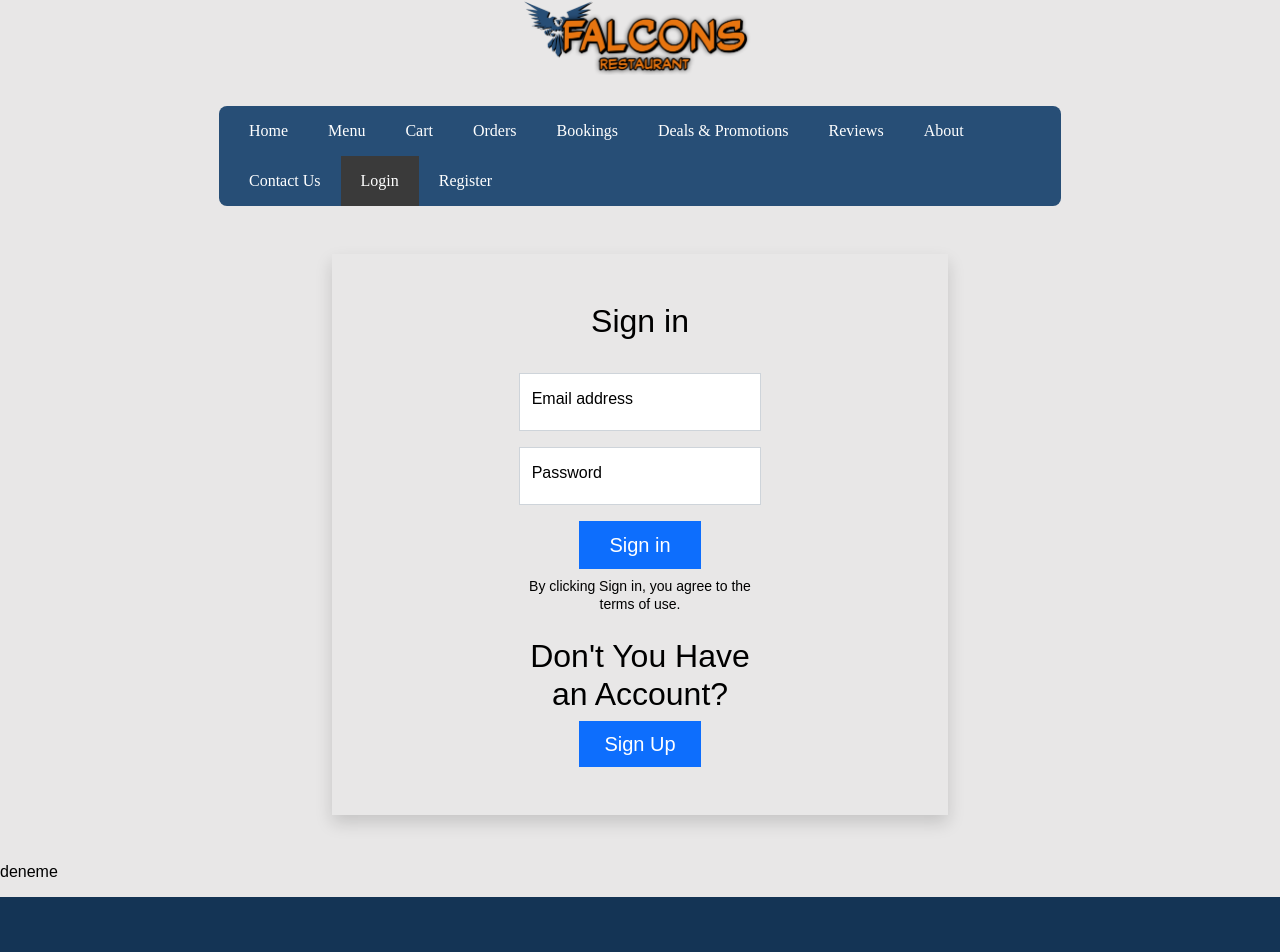
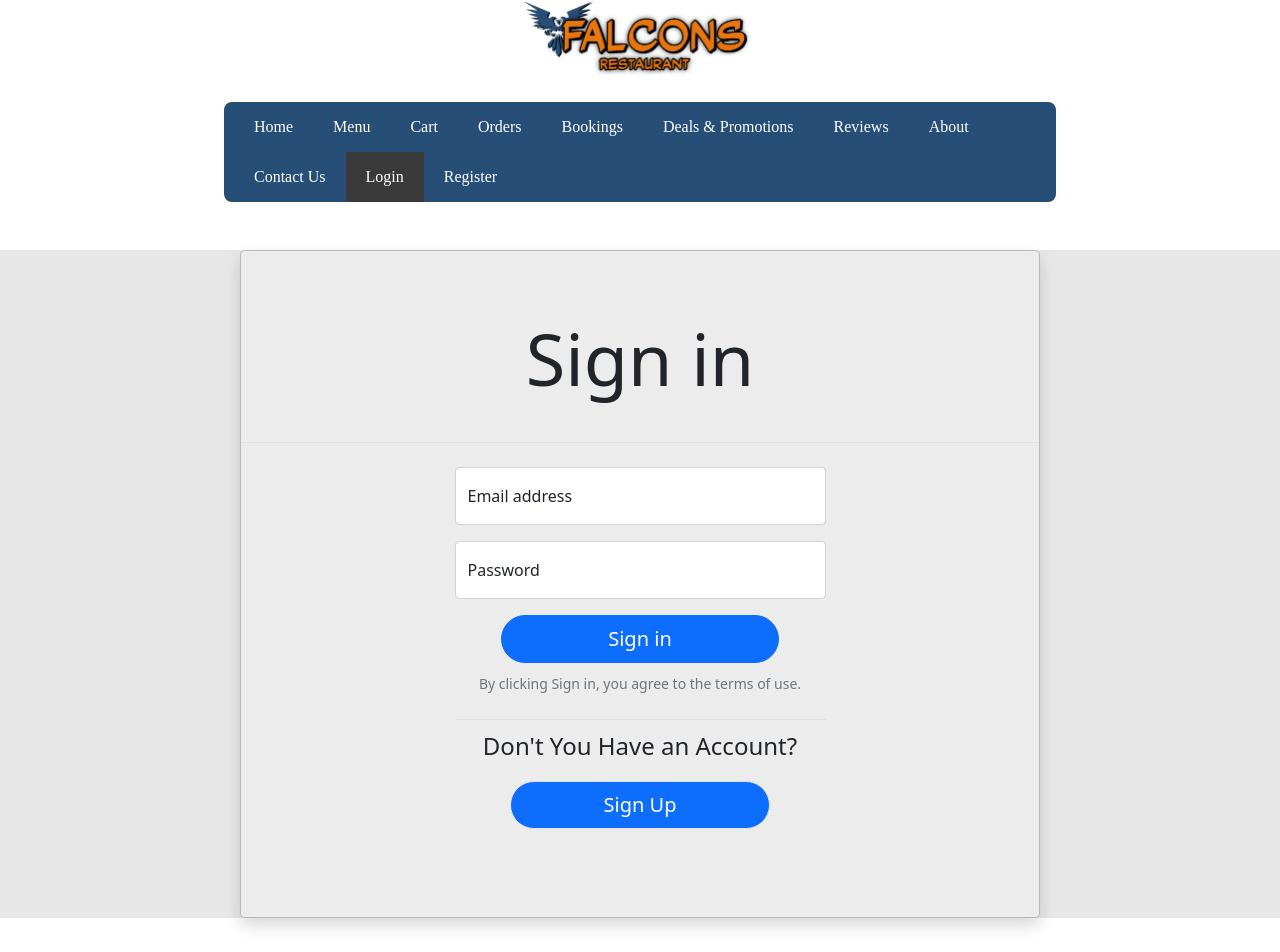
Before and after one commit to Kalafathakan/reactProject, a React (Create React App) app: page /login in a window 1280 px wide. Shown: the top 952 px of the page. Built offline with nearby package versions, Linux system fonts and the light colour scheme; a web font is replaced by a local one.

Commit message:
design error fixed

```diff
--- a/src/pages/Login.tsx
+++ b/src/pages/Login.tsx
@@ -3,7 +3,9 @@ import { Link, useNavigate } from 'react-router-dom';
 import axios from 'axios';
 import decode from 'jwt-decode';
 import AuthContext, { AuthContextType } from '../context/AuthContext';
-import '../styles/bootstrap.css'
+//import '../styles/bootstrap.css'
+import 'bootstrap/dist/css/bootstrap.min.css';
+import 'bootstrap/dist/js/bootstrap.bundle.min';
 
 const Login = () => {
   const auth = useContext(AuthContext) as AuthContextType;
@@ -80,25 +82,26 @@ const Login = () => {
   };
 
   return (
-    <div className='mybootstrap'>
-      <div className="container mt-5 mb-5 w-50  ">
-        <div className="modal-lg  mx-auto bg-light bg-opacity-25" >
+
+    <div style={{ backgroundColor: '#e8e7e7' }} >
+      <div className="container mt-5 mb-5 w-100  ">
+        <div className="modal-lg  mx-auto " >
           <div className="modal-lg-dialog ">
-            <div className="modal-content rounded-5 shadow text-center">
+            <div className="modal-content rounded-5 shadow text-center bg-light bg-opacity-25">
               <div className="modal-header  ">
-                <h2 className="mx-auto my-auto mt-5 mb-4 ">Sign in</h2>
+                <h2 className="mx-auto my-auto mt-5 mb-4 display-2 ">Sign in</h2>
               </div>
-              <h4> {error && <p style={{ color: 'red' }}>{error}</p>}  </h4>
+              <h4> {error && <p >{error}</p>}  </h4>
               <div className="modal-body ">
                 <form className="row justify-content-center " onSubmit={(e) => onSubmit(e)} noValidate>
-                  <div className="col-5">
+                  <div className="col-6">
                     <div className="form-floating mb-3">
                       <input type="email" className="form-control rounded-4" placeholder='Email Address'
                         name='email'
                         value={email}
                         onChange={(e) => onChange(e)} />
                       <label htmlFor="email">Email address</label>
-                      <div className="form-text text-danger ">  {emailError && <p style={{ color: 'red' }}  >  {emailError}</p>} </div>
+                      <div className="form-text text-danger ">  {emailError && <p   >  {emailError}</p>} </div>
                     </div>
                     <div className="form-floating mb-3">
                       <input type="password" className="form-control rounded-4"  placeholder='Password'
@@ -107,17 +110,21 @@ const Login = () => {
               value={password}
               onChange={(e) => onChange(e)} />
                       <label htmlFor="password">Password</label>
-                      <div className="form-text text-danger">{passwordError && <p style={{ color: 'red' }} >{passwordError}</p>}</div>
+                      <div className="form-text text-danger">{passwordError && <p  >{passwordError}</p>}</div>
                     </div>
-                    <button className="w-50 mb-2 btn btn-lg rounded-4 btn-primary" type="submit">Sign
+                    <div className="col-9 mx-auto">
+                    <button className="w-100 mb-2 btn btn-lg rounded-4 btn-primary rounded-pill" type="submit">Sign
                       in</button>
+                      </div>
                     <div className="w-100"></div>
                     <small className="text-muted ">By clicking Sign in, you agree to the terms of
                       use.</small>
                     <div className="modal-footer mt-4">
-                      <h2 className="mx-auto my-auto " >Don't You Have an Account?</h2>
+                      <h4 className="mx-auto my-auto " >Don't You Have an Account?</h4>
                       <div className="w-100"></div>
-                      <a className="w-50 mt-2 btn btn-lg rounded-4 btn-primary border mx-auto mb-5" href="/register" role="button">Sign Up</a>
+                      <div className="col-9 mx-auto">
+                      <a className="w-100 mt-2 btn btn-lg rounded-4 btn-primary border mx-auto mb-5 rounded-pill" href="/register" role="button">Sign Up</a>
+                      </div>
                       <div className="w-100"></div>
                     </div>
                   </div>
@@ -163,9 +170,7 @@ const Login = () => {
           Don't have an account? <Link to='/register'>Sign up now!</Link>
         </p>
       </div> */}
-      <div className='mybootstrap'>
-      <p className='text-primary'> deneme</p>
-      </div>
+
     </div>
   );
 };
--- a/src/pages/Register.tsx
+++ b/src/pages/Register.tsx
@@ -3,7 +3,9 @@ import { Link, useNavigate } from 'react-router-dom';
 import axios from 'axios';
 import decode from 'jwt-decode';
 import AuthContext, { AuthContextType } from '../context/AuthContext';
-import '../styles/bootstrap.css'
+//import '../styles/bootstrap.css'
+import 'bootstrap/dist/css/bootstrap.min.css';
+import 'bootstrap/dist/js/bootstrap.bundle.min';
 type Props = {}
 
 const Register = (props: Props) => {
@@ -158,19 +160,19 @@ const Register = (props: Props) => {
   return (
 
 
-    <div className='mybootstrap'>
+    <div  style={{ backgroundColor: '#e8e7e7' }} >
 
-      <div className="container mt-5 mb-5 w-50  ">
-        <div className="modal-lg  mx-auto bg-light bg-opacity-25" >
-          <div className="modal-lg-dialog ">
-            <div className="modal-content rounded-5 shadow text-center">
+      <div className="container mt-5 mb-5 w-100    ">
+        <div className="modal-lg  mx-auto  " >
+          <div className="modal-lg-dialog  ">
+            <div className="modal-content rounded-5 shadow text-center bg-light bg-opacity-25">
               <div className="modal-header  ">
-                <h2 className="mx-auto my-auto mt-5 mb-4  ">Sign Up</h2>
+                <h2 className="mx-auto my-auto mt-5 mb-4 display-2 ">Sign Up</h2>
               </div>
               <h4> {error && <p style={{ color: 'red' }}>{error}</p>}  </h4>
               <div className="modal-body ">
                 <form className="row justify-content-center " onSubmit={(e) => onSubmit(e)} noValidate>
-                  <div className="col-5">
+                  <div className="col-6">
                     <div className="form-floating mb-3">
                       <input type="text" className="form-control rounded-4" placeholder='Name'
                         name='name'
@@ -178,7 +180,7 @@ const Register = (props: Props) => {
                         value={name}
                         onChange={(e) => onChange(e)} />
                       <label htmlFor="name">Name</label>
-                      <div className="form-text text-danger"> {nameError && <p style={{ color: 'red' }}>{nameError}</p>} </div>
+                      <div className="form-text text-danger"> {nameError && <p >{nameError}</p>} </div>
                     </div>
                     <div className="form-floating mb-3">
                       <input type="email" className="form-control rounded-4" placeholder='Email Address'
@@ -186,7 +188,7 @@ const Register = (props: Props) => {
                         value={email}
                         onChange={(e) => onChange(e)} />
                       <label htmlFor="email">Email address</label>
-                      <div className="form-text text-danger"> {emailError && <p style={{ color: 'red' }} >{emailError}</p>} </div>
+                      <div className="form-text text-danger"> {emailError && <p >{emailError}</p>} </div>
                     </div>
                     <div className="form-floating mb-3">
                       <input type="password" className="form-control rounded-4" placeholder='Password'
@@ -195,7 +197,7 @@ const Register = (props: Props) => {
                         value={password}
                         onChange={(e) => onChange(e)} />
                       <label htmlFor="password">Password</label>
-                      <div className="form-text text-danger">{pswdError && <p style={{ color: 'red' }}>{pswdError}</p>}</div>
+                      <div className="form-text text-danger">{pswdError && <p >{pswdError}</p>}</div>
                     </div>
 
                     <div className="form-floating mb-3">
@@ -204,17 +206,21 @@ const Register = (props: Props) => {
                         value={password2}
                         onChange={(e) => onChange(e)} />
                       <label htmlFor="password">Confrim Password</label>
-                      <div className="form-text text-danger">  {cpswdError && <p style={{ color: 'red' }}>{cpswdError}</p>}</div>
+                      <div className="form-text text-danger">  {cpswdError && <p >{cpswdError}</p>}</div>
                     </div>
-                    <button className="w-50 mb-2 btn btn-lg rounded-4 btn-primary" type="submit">Sign
+                    <div className="col-9 mx-auto">
+                    <button className="w-100 mb-2 p-3 btn btn-lg rounded-4 btn-primary rounded-pill" type="submit">Sign
                       up</button>
+                      </div>
                     <div className="w-100"></div>
                     <small className="text-muted ">By clicking Sign up, you agree to the terms of
                       use.</small>
                     <div className="modal-footer mt-4">
-                      <h2 className="mx-auto my-auto " >Already have an account?</h2>
+                      <h3 className="mx-auto my-auto " >Already have an account?</h3>
                       <div className="w-100"></div>
-                      <a className="w-50 mt-2 btn btn-lg rounded-4 btn-primary border mx-auto mb-5" href="/login" role="button">Sign in</a>
+                      <div className="col-9 mx-auto">
+                      <a className="w-100 p-3 mt-2 btn btn-lg rounded-4 btn-primary border  mb-5 rounded-pill" href="/login" role="button">Sign in</a>
+                      </div>
                       <div className="w-100"></div>
                     </div>
                   </div>
```
